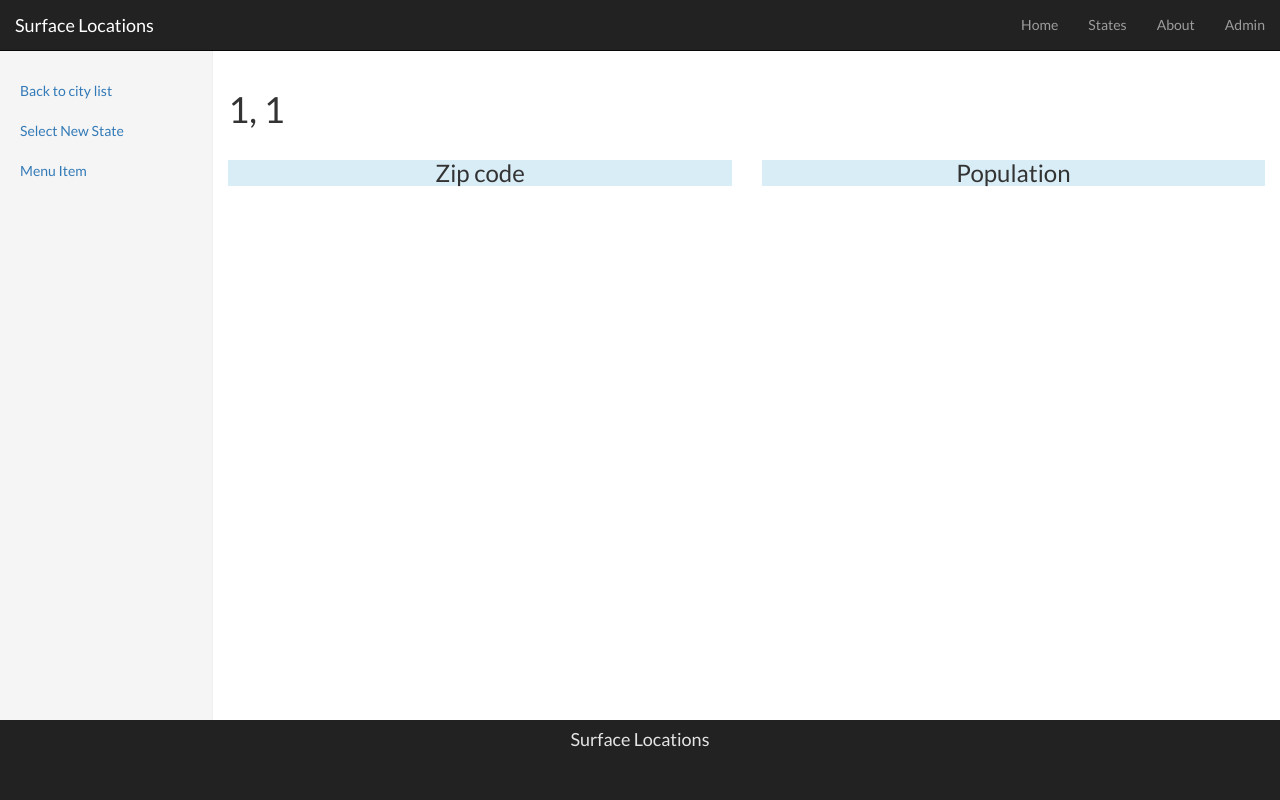
After one commit to mikebarkas/surface-locations, a Django app: page /state/1/1/ in a window 1280 px wide. The commit adds this page. Run offline with Django 3.2, Linux system fonts and the light colour scheme; data that the repository does not hold is empty; some libraries are stand-ins or nearby versions.

Commit message:
Issue-60: Set up templates for city detail page and side bar.

```diff
--- /dev/null
+++ b/templates/location/city_detail.html
@@ -0,0 +1,40 @@
+{% extends 'base.html' %}
+
+{% block sidebar %}
+  <div class="col-sm-3 col-md-2 sidebar">
+
+    <ul class="nav nav-sidebar">
+      <li><a href="/state/{{ state|lower }}/">Back to city list</a></li>
+      <li><a href="{% url 'state-select' %}">Select New State</a></li>
+      <li><a href="#">Menu Item</a></li>
+    </ul>
+
+  </div>
+{% endblock sidebar %}
+
+{% block content %}
+  <div class="col-sm-9 col-sm-offset-3 col-md-10 col-md-offset-2 main">
+  <h1>{{ city }}, {{ state }}</h1>
+
+  <div class="row">
+    <div class="col-xs-6 text-center">
+      <h3 class="bg-info">Zip code</h3>
+    </div>
+    <div class="col-xs-6 text-center">
+      <h3 class="bg-info">Population</h3>
+    </div>
+  </div>
+
+  <div class="row">
+    {% for c in city_data %}
+      <div class="col-xs-6 text-center">
+        <p>{{ c.zipcode }}</p>
+      </div>
+      <div class="col-xs-6 text-center">
+        <p>{{ c.population }}
+      </div>
+    {% endfor %}
+  </div>
+
+  </div>
+{% endblock content %}
```
Also changed, not shown: templates/location/city_list.html (+2 -6 lines).
